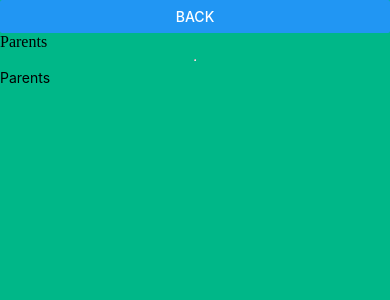
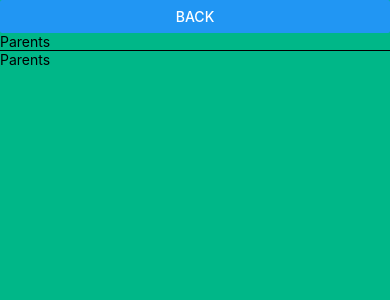
Before and after one commit to CU-Insights-Capstone/Insights-App, a React Native app: screen / in a window 390 px wide. Both pictures are taken after a click on the button "FOR PARENTS". Shown: the top 300 px of the page. Built offline with nearby package versions, Linux system fonts and the light colour scheme.

Commit message:
added text wrapper to text, all pages work on android

```diff
--- a/src/App.tsx
+++ b/src/App.tsx
@@ -45,9 +45,6 @@ export const GLOBAL_STYLES = StyleSheet.create({
   global: {
     backgroundColor: '#00B788',
     height: '100%'
-  },
-  buttons: {
-    maxWidth: '150px'
   }
 });
 
--- a/src/nav/AppPage.tsx
+++ b/src/nav/AppPage.tsx
@@ -1,5 +1,5 @@
 import React from 'react';
-import { Button } from 'react-native';
+import { Button, Text, View } from 'react-native';
 
 
 export enum AppPageTypes {
@@ -31,8 +31,13 @@ const AppPage = (props: AppPageProps) => {
         ? <></>
         : <>
             <Button title='Back' onPress={() => props.setPage(props.details.backButtonDest)}/>
-            { props.details.pageTitle }
-            <hr />
+            <Text>{ props.details.pageTitle }</Text>
+            <View
+                style={{
+                    borderBottomColor: 'black',
+                    borderBottomWidth: 1,
+                }}
+                />
         </>;
     return (
         <>
--- a/src/views/MainMenu.tsx
+++ b/src/views/MainMenu.tsx
@@ -11,9 +11,9 @@ const MainMenu = (props: MainMenuProps): JSX.Element => {
     return (
         <View style={GLOBAL_STYLES.buttons}>
             <Button title='For Parents' onPress={() => props.setPage(AppPageTypes.ParentsHomepage)} />
-            <br />
+            <Text>{'\n'}</Text>
             <Button title='For Teachers' onPress={() => props.setPage(AppPageTypes.TeachersHomepage)} />
-            <br />
+            <Text>{"\n"}</Text>
             <Button title='For Kids' onPress={() => props.setPage(AppPageTypes.KidsHomepage)} />
         </View>
     );
```
